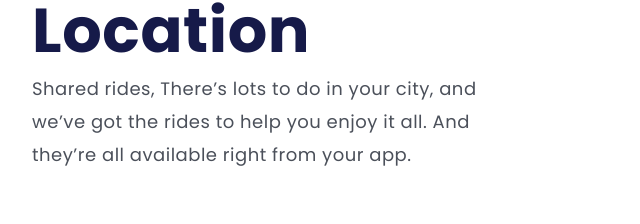
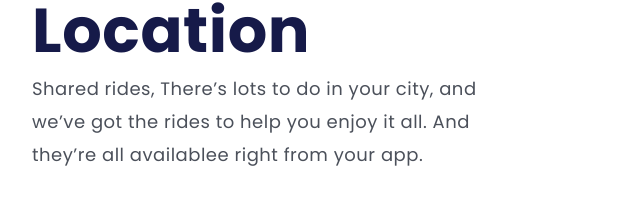
Before and after one commit to Deivid402/wide-coverage-location, a plain HTML site: page index.html in a window 1280 px wide. Shown: the part 942-1166 px from the top of the page, 53-693 px from the left. Drawn offline with Linux system fonts and the light colour scheme.

Commit message:
Alteração de 1px no css e uma letra no html

```diff
--- a/index.html
+++ b/index.html
@@ -26,7 +26,7 @@
         <section>
             <h1>Wide Coverage Location</h1>
             <p>Shared rides, There’s lots to do in your city, and we’ve got the rides to help you enjoy it all. And
-                they’re all available right from your app.</p>
+                they’re all availablee right from your app.</p>
             <a class="learn">Learn More</a>
         </section>
     </main>
--- a/styles.css
+++ b/styles.css
@@ -42,7 +42,7 @@ img {
 section {
     display: inline-block;
     margin-left: 85px;
-    width: 493px;
+    width: 494px;
 
 }
 
```
